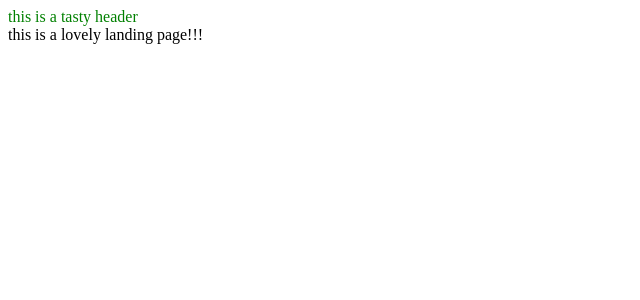
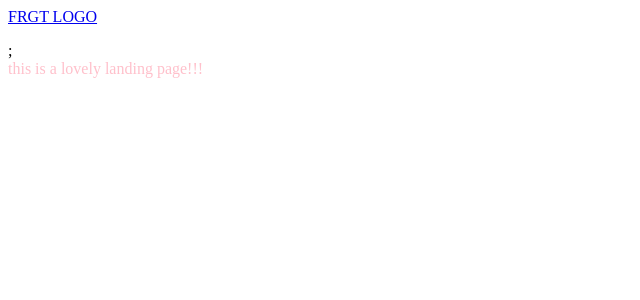
Before and after one commit to RalphKemp/template, a React (Create React App) app in the folder client/: page / in a window 1280 px wide. Shown: the top 300 px of the page, without its empty margins (0-640 px from the left). Built offline with nearby package versions, Linux system fonts and the light colour scheme; no server answers.

Commit message:
working on header and css, still trying to find the best configuration for css

```diff
--- a/client/src/components/Header.js
+++ b/client/src/components/Header.js
@@ -1,10 +1,40 @@
 import React, { Component } from 'react';
 import { connect } from 'react-redux';
+import { Link } from 'react-router-dom';
 
 class Header extends Component {
+  renderContent() {
+    switch (this.props.auth) {
+      case null:
+        return;
+      case false:
+        return <li><a href="/auth/google">Login with Google</a></li>;
+      default:
+        return [
+          <li key="1"><a href="/">posts</a></li>,
+          <li key="2"><a href="/auth/logout">Logout</a></li>
+        ]
+    }
+  }
+
+
   render() {
-    console.log(this.props.auth);
-    return <div className="header-div">this is a tasty header</div>;
+    return (
+      <nav>
+
+
+        <div className="header-div">
+          <Link
+            to={this.props.auth ? '/dashboard' : '/'}
+            className="header-content-left">
+            FRGT LOGO
+          </Link>
+          <ul className="header-content-right">
+            {this.renderContent()}
+          </ul>
+        </div>;
+      </nav>
+    );
   }
 }
 
--- a/client/src/components/Landing.js
+++ b/client/src/components/Landing.js
@@ -2,7 +2,7 @@ import React from 'react';
 
 const Landing = () => {
   return (
-    <div>
+    <div className="landing">
       this is a lovely landing page!!!
     </div>
   );
--- a/client/src/index.js
+++ b/client/src/index.js
@@ -3,7 +3,7 @@ import ReactDOM from 'react-dom';
 import { Provider } from 'react-redux';
 import { createStore, applyMiddleware } from 'redux';
 import reduxThunk from 'redux-thunk';
-import './style/index.scss';
+import './style/index.css';
 
 import App from './components/App';
 import reducers from './reducers';
--- a/client/src/style/index.scss
+++ b/client/src/style/index.css
@@ -1,3 +1,7 @@
 .header-div {
   color: green;
 }
+
+.landing {
+  color: pink;
+}
```
Also changed, not shown: 2 other files (tests, documents, lock files or other folders).
